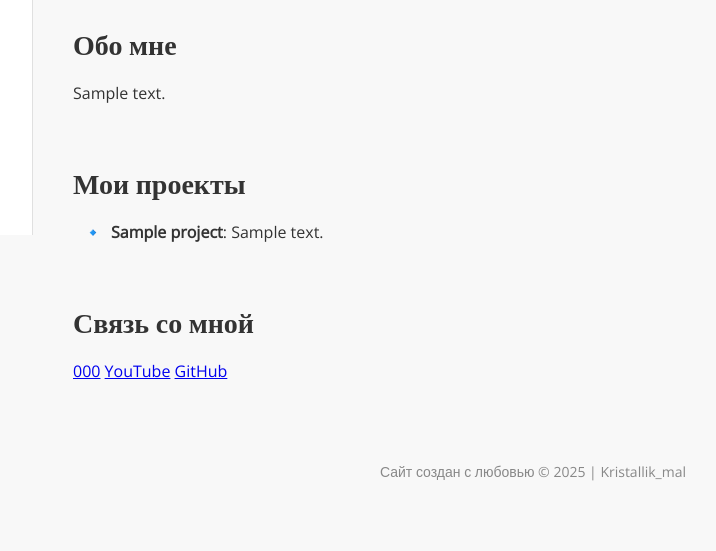
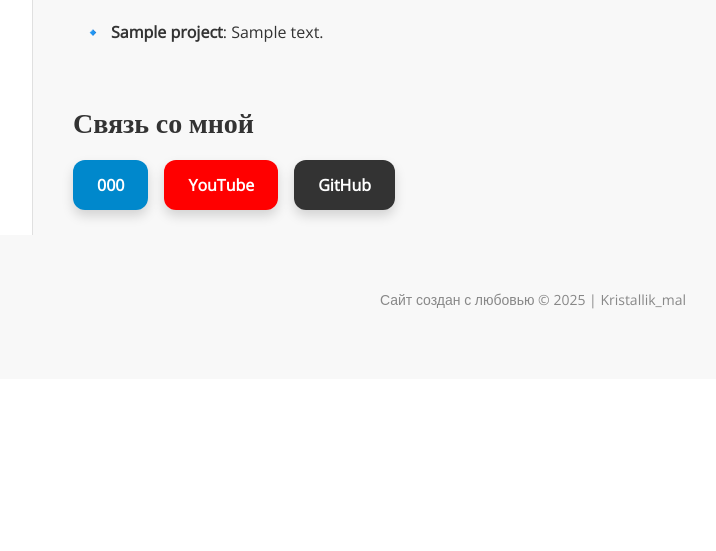
Before and after one commit to kristallikmal1/bio, a Flask app: template templates/index.html in a window 1280 px wide. Shown: the part 565-1116 px from the top of the page, without its empty margins (247-963 px from the left). After the commit the page ends 874 px from the top, so only its background shows below. Run offline with Flask 3, Linux system fonts and the light colour scheme; the template is opened without the code that fills it: most values are stand-ins (such as "Sample title", 1, 10 or a date in 2020); parts of the project's set-up code (start-up, migrations or seed data) failed here and were passed over.

Commit message:
Update style.css

```diff
--- a/static/css/style.css
+++ b/static/css/style.css
@@ -7,6 +7,8 @@
   --section-bg: #f0f7ff;
   --link-color: #4a90e2;
   --footer-color: #888;
+  --btn-shadow: 0 6px 12px rgba(0,0,0,0.15);
+  --btn-hover: 1.05;
 }
 
 [data-theme="dark"] {
@@ -17,6 +19,7 @@
   --section-bg: #252535;
   --link-color: #6bb0ff;
   --footer-color: #aaa;
+  --btn-shadow: 0 6px 12px rgba(0,0,0,0.4);
 }
 
 * {
@@ -97,7 +100,7 @@ body {
 }
 
 .hero {
-  height: 500px;
+  height: 300px; /* Уменьшил высоту */
   position: relative;
   margin-bottom: 50px;
   border-radius: 10px;
@@ -116,11 +119,12 @@ body {
   bottom: 0;
   left: 0;
   right: 0;
-  background: rgba(0, 0, 0, 0.6);
+  background: rgba(0, 0, 0, 0.5);
   color: white;
-  padding: 25px;
-  font-size: 28px;
+  padding: 15px;
+  font-size: 20px;
   text-align: center;
+  /* Убрано: h2 с надписью */
 }
 
 .section {
@@ -152,17 +156,56 @@ body {
   color: var(--link-color);
 }
 
+/* Объёмные кнопки */
+.contact-buttons {
+  display: flex;
+  flex-wrap: wrap;
+  gap: 16px;
+  margin-top: 20px;
+}
+
+.btn {
+  display: inline-block;
+  padding: 14px 24px;
+  border-radius: 12px;
+  font-weight: bold;
+  text-decoration: none;
+  text-align: center;
+  transition: all 0.3s ease;
+  box-shadow: var(--btn-shadow);
+  transform: translateY(0);
+}
+
+.btn:hover {
+  transform: translateY(-3px) scale(var(--btn-hover));
+  box-shadow: 0 10px 20px rgba(0,0,0,0.2);
+}
+
+.btn:active {
+  transform: translateY(1px);
+}
+
+.btn-telegram {
+  background: #0088cc;
+  color: white;
+}
+
+.btn-youtube {
+  background: #ff0000;
+  color: white;
+}
+
+.btn-github {
+  background: #333;
+  color: white;
+}
+
 footer {
   text-align: center;
   margin-top: 80px;
   color: var(--footer-color);
   font-size: 14px;
   padding-bottom: 30px;
-}
-
-@media (max-width: 900px) {
-  .sidebar { width: 240px; }
-  .content { margin-left: 240px; }
 }
 
 @media (max-width: 700px) {
@@ -178,6 +221,5 @@ footer {
     margin-left: 0;
     padding: 20px;
   }
-  .hero { height: 300px; }
-  .overlay { font-size: 22px; }
+  .hero { height: 200px; }
 }
```
